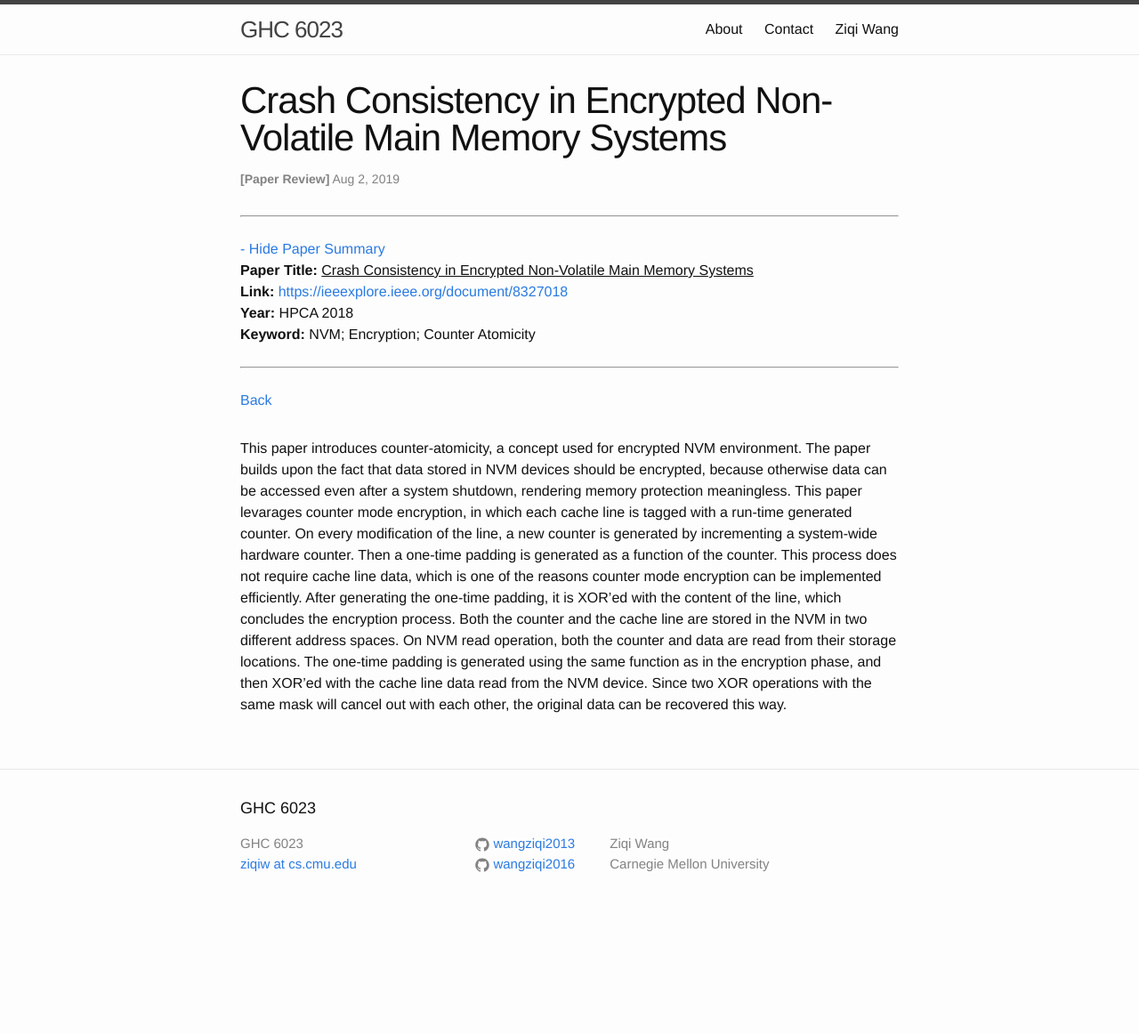
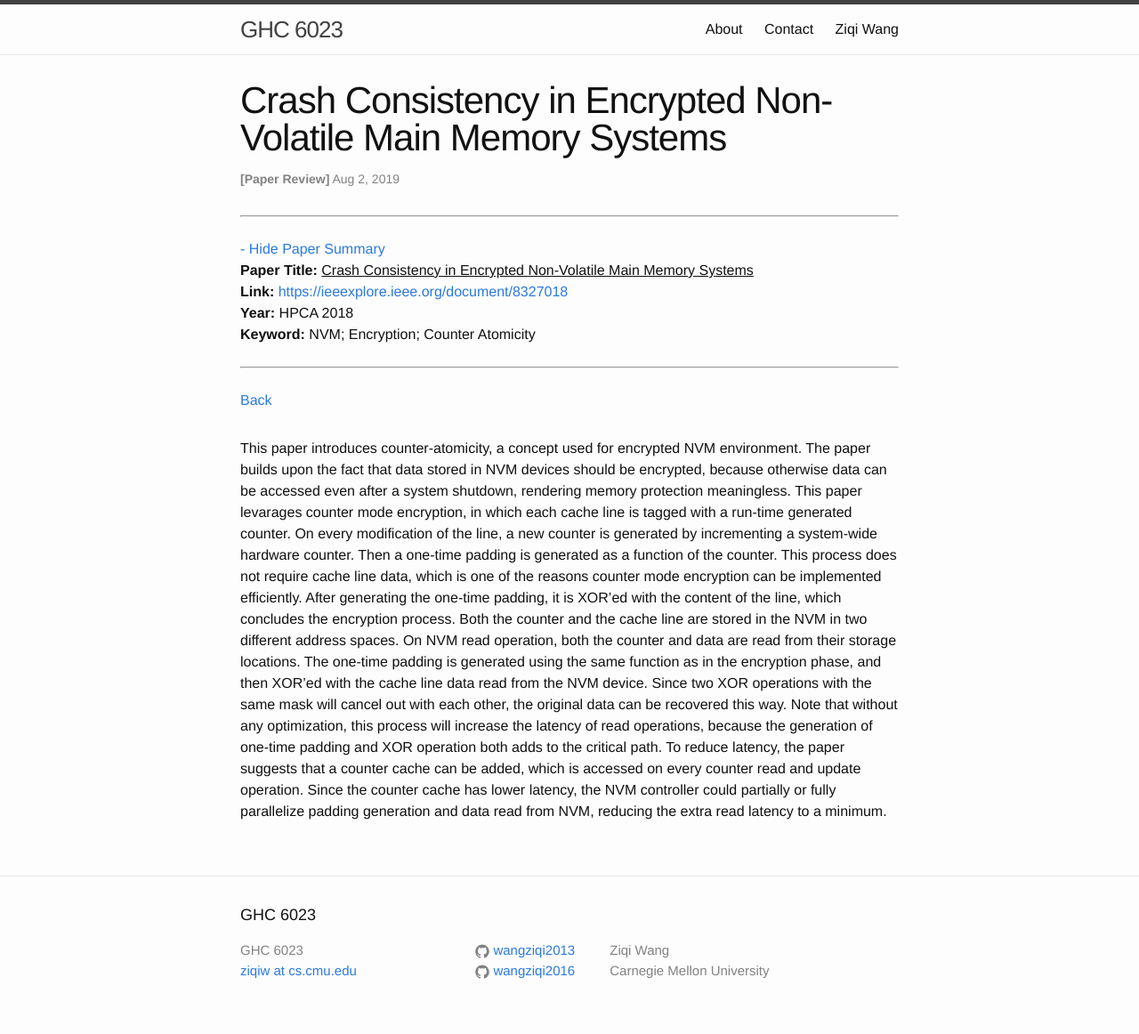
Before and after one commit to wangziqi2013/wangziqi2013.github.io, a Jekyll site: the page built from _posts/2019-08-02-crash-consistency-in-encrypted.markdown, in a window 1280 px wide. Shown: the whole page at 89% size. Built offline with Jekyll 4.4.1, drawn with Linux system fonts in a browser that asks for light colours; before the commit the page ends 1042 px from its top, so only the background shows below that.

Commit message:
Finish counter mode enc

```diff
--- a/_posts/2019-08-02-crash-consistency-in-encrypted.markdown
+++ b/_posts/2019-08-02-crash-consistency-in-encrypted.markdown
@@ -23,4 +23,8 @@ padding, it is XOR'ed with the content of the line, which concludes the encrypti
 line are stored in the NVM in two different address spaces. On NVM read operation, both the counter and data are read
 from their storage locations. The one-time padding is generated using the same function as in the encryption phase, and then
 XOR'ed with the cache line data read from the NVM device. Since two XOR operations with the same mask will cancel out with
-each other, the original data can be recovered this way.
+each other, the original data can be recovered this way. Note that without any optimization, this process will increase
+the latency of read operations, because the generation of one-time padding and XOR operation both adds to the critical path.
+To reduce latency, the paper suggests that a counter cache can be added, which is accessed on every counter read and update
+operation. Since the counter cache has lower latency, the NVM controller could partially or fully parallelize padding
+generation and data read from NVM, reducing the extra read latency to a minimum.
```
